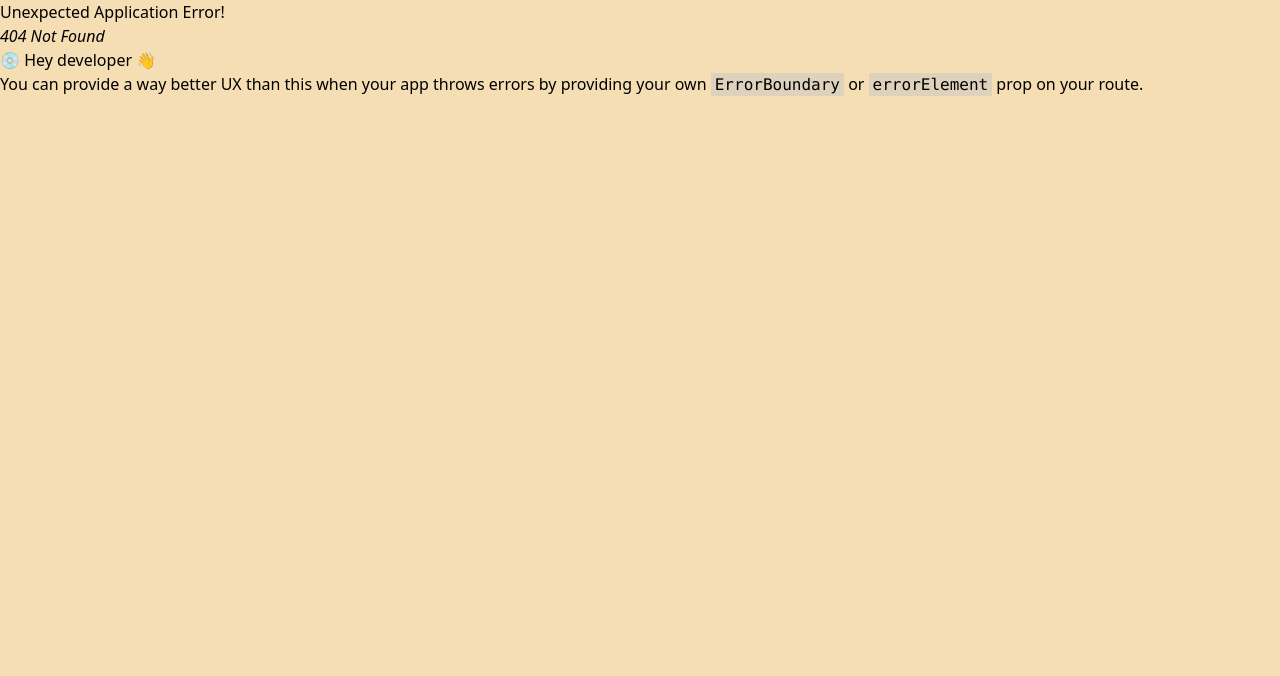
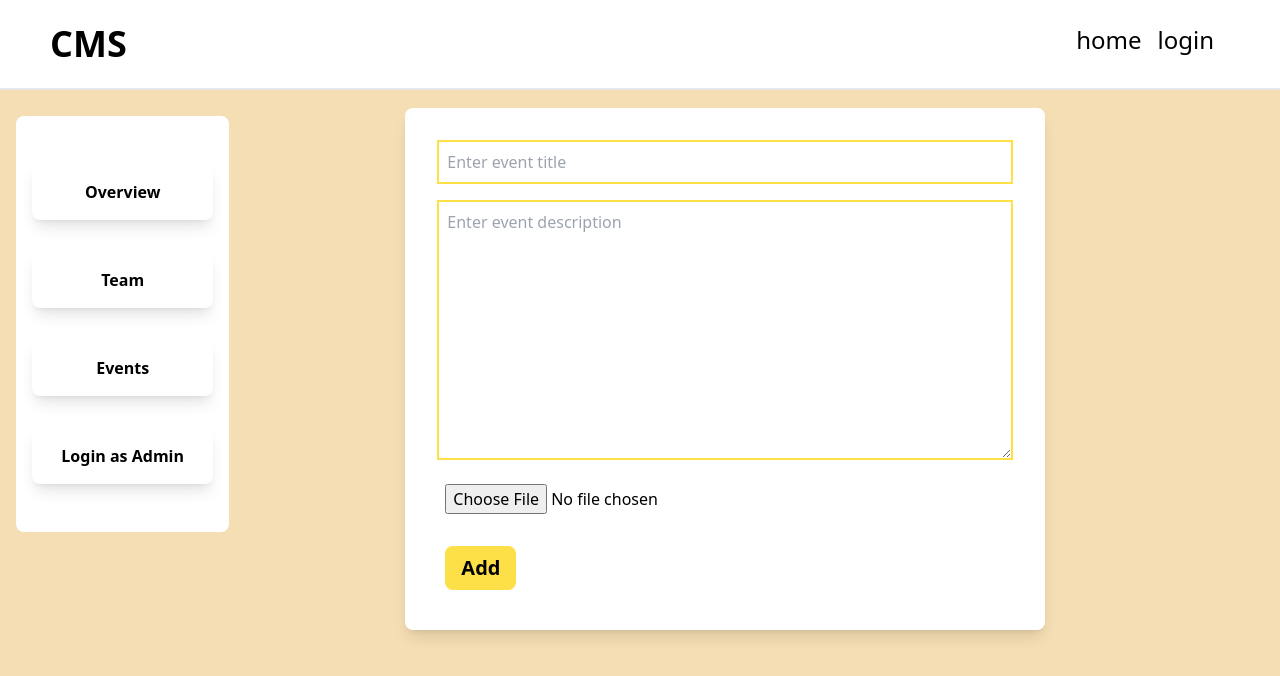
Before and after one commit to gdsc-gvp/CMS, a React (Vite) app in the folder frontend/: page /club/1/addEvent in a window 1280 px wide. Before the commit this address had no page. Shown: the top 676 px of the page. Built offline with nearby package versions, Linux system fonts and the light colour scheme.

Commit message:
added add event feature

```diff
--- a/frontend/src/components/App.js
+++ b/frontend/src/components/App.js
@@ -8,6 +8,7 @@ import LoginPage from "./LoginPage";
 import AdminLoginPage from "./AdminLoginPage";
 import ClubEventList from "./ClubEventList";
 import AddTeamMember from "./club-admin/AddTeamMember";
+import AddEvent from "./club-admin/AddEvent";
 
 function App() {
     return (
@@ -50,6 +51,10 @@ const appRouter = createBrowserRouter([
                     {
                         path: "/club/:clubId/addTeamMember",
                         element: <AddTeamMember/>
+                    },
+                    {
+                        path: "/club/:clubId/addEvent",
+                        element: <AddEvent/>
                     }
                 ]
             }
--- /dev/null
+++ b/frontend/src/components/club-admin/AddEvent.js
@@ -0,0 +1,43 @@
+import { useContext, useState } from "react";
+import AdminContext from "../../utils/context/AdminContext";
+import { useLocation, useNavigate } from "react-router-dom";
+
+function AddEvent() {
+    const [title, setTitle] = useState('');
+    const [description, setDescription] = useState('');
+
+    const location = useLocation();
+    const navigate = useNavigate();
+    const clubId = location.pathname.split('/')[2];
+    const {admin} = useContext(AdminContext);
+
+    async function addPost(e) {
+        e.preventDefault();
+
+        const respone = await fetch('http://localhost:3000/api/postEvent', {
+            method: 'POST',
+            body: JSON.stringify({clubId: clubId, postMessage: description, postTitle: title, likeCount: 0}),
+            headers: {
+                'Content-type': 'application/json; charset=UTF-8',
+                'Authorization': `BEARER ${admin.accessToken}`
+            }
+        });
+
+        const data = await respone.json();
+        console.log(data);
+        navigate(`/club/${clubId}/events`);
+    }
+
+    return (
+        <div className="flex justify-center w-9/12 items-center">
+            <form className="flex flex-col m-2 bg-white rounded-lg shadow-lg p-6 w-8/12" onSubmit={(e) => addPost(e)}>
+                <input className="p-2 m-2 border-yellow-300 border-2" type="text" name="title" placeholder="Enter event title" onChange={(e) => setTitle(e.target.value)} value={title}></input>
+                <textarea className="p-2 m-2 border-yellow-300 border-2" name="description" placeholder="Enter event description" rows={10} onChange={(e) => setDescription(e.target.value)} value={description}></textarea>
+                <input type="file" className="p-2 m-2"></input>
+                <button type="submit" className="py-2 px-4 bg-yellow-300 w-fit rounded-lg m-4 font-bold text-xl">Add</button>
+            </form>
+        </div>
+    );
+}
+
+export default AddEvent;
--- a/frontend/src/components/club-admin/AdminMenu.js
+++ b/frontend/src/components/club-admin/AdminMenu.js
@@ -9,7 +9,7 @@ function AdminMenu() {
         <div className="flex flex-col">
             <Link className="bg-white shadow-lg py-4 px-6 m-4 rounded-lg font-bold hover:bg-yellow-50 text-center"><button onClick={() => setAdmin(false)}>Logout</button></Link>
             <Link className="bg-white shadow-lg py-4 px-6 m-4 rounded-lg font-bold hover:bg-yellow-50 text-center" to={`/club/${clubId}/addTeamMember`}>Add team member</Link>
-            <Link className="bg-white shadow-lg py-4 px-6 m-4 rounded-lg font-bold hover:bg-yellow-50 text-center">Add Event</Link>
+            <Link className="bg-white shadow-lg py-4 px-6 m-4 rounded-lg font-bold hover:bg-yellow-50 text-center" to={`/club/${clubId}/addEvent`}>Add Event</Link>
         </div>
     );
 }
```
